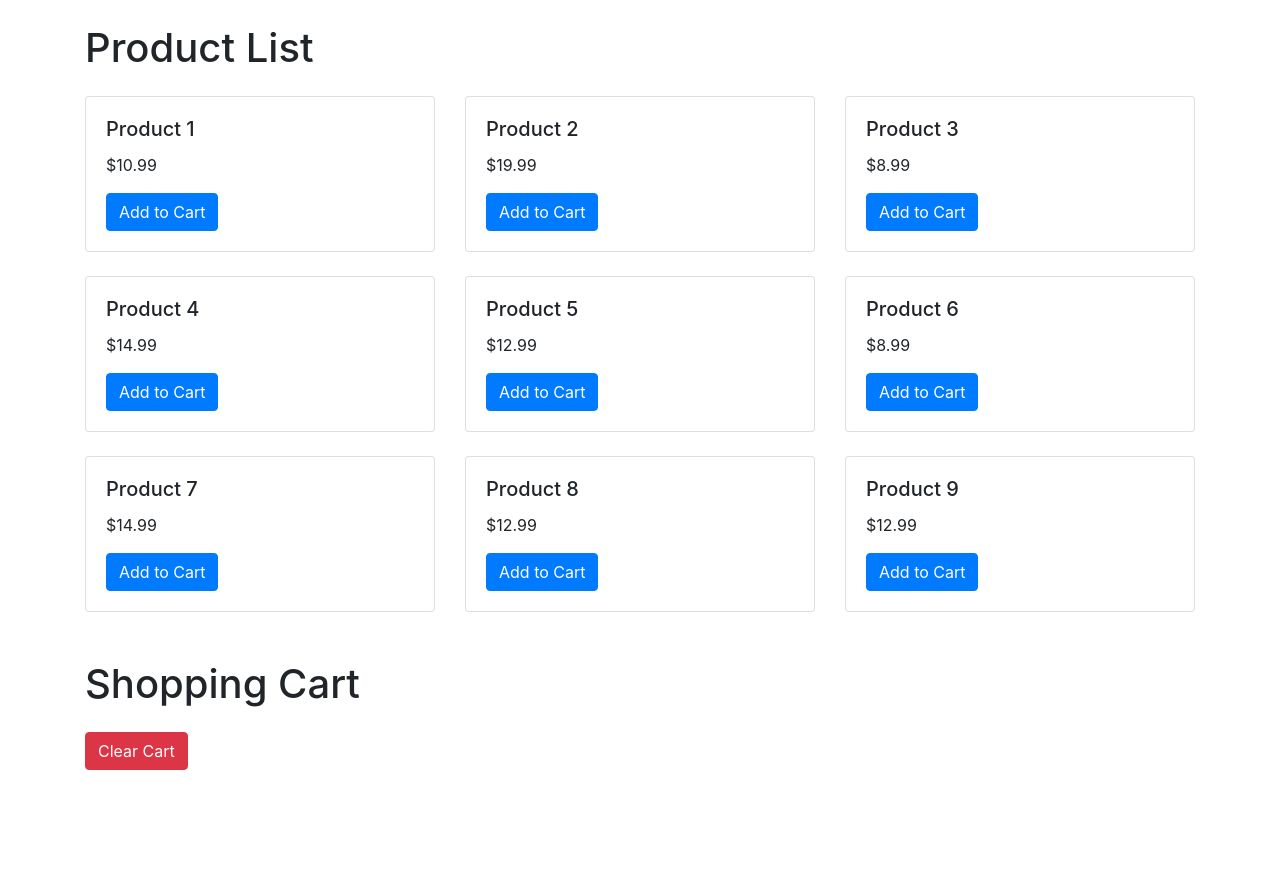
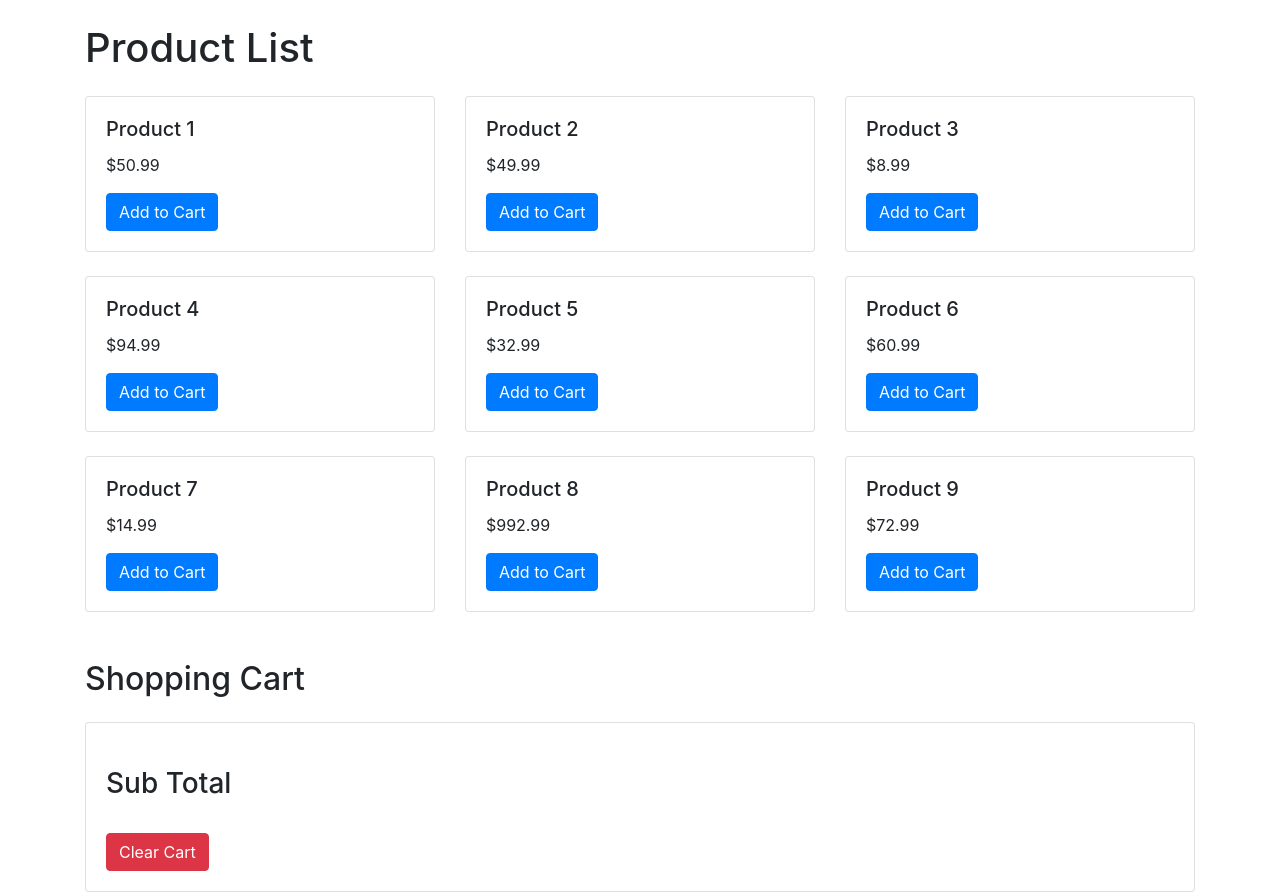
Before and after one commit to furiousnur/Add-to-Cart-Es6-vanilla, a website built with Vite: page index.html in a window 1280 px wide. Before the commit the page ends 800 px from the top, so only its background shows below. Built offline with nearby package versions, Linux system fonts and the light colour scheme.

Commit message:
sub total added

```diff
--- a/index.html
+++ b/index.html
@@ -11,10 +11,16 @@
   <h1 class="my-4">Product List</h1>
   <div class="row" id="productList"></div>
 
-  <h1 class="my-4">Shopping Cart</h1>
+  <h2 class="my-4">Shopping Cart</h2>
   <div class="row" id="cartItems"></div>
 
-  <button class="btn btn-danger" id="clearCartBtn">Clear Cart</button>
+  <div class="card">
+    <div class="card-body">
+      <h3 class="my-4">Sub Total</h3>
+      <div id="cartSubtotal"></div>
+      <button class="btn btn-danger mt-2" id="clearCartBtn">Clear Cart</button>
+    </div>
+  </div>
 </div>
 
 <script type="module" src="/src/main.js"></script>
--- a/src/products.js
+++ b/src/products.js
@@ -1,11 +1,11 @@
 export const products = [
-    { id: 1, name: 'Product 1', price: 10.99 },
-    { id: 2, name: 'Product 2', price: 19.99 },
+    { id: 1, name: 'Product 1', price: 50.99 },
+    { id: 2, name: 'Product 2', price: 49.99 },
     { id: 3, name: 'Product 3', price: 8.99 },
-    { id: 4, name: 'Product 4', price: 14.99 },
-    { id: 5, name: 'Product 5', price: 12.99 },
-    { id: 6, name: 'Product 6', price: 8.99 },
+    { id: 4, name: 'Product 4', price: 94.99 },
+    { id: 5, name: 'Product 5', price: 32.99 },
+    { id: 6, name: 'Product 6', price: 60.99 },
     { id: 7, name: 'Product 7', price: 14.99 },
-    { id: 8, name: 'Product 8', price: 12.99 },
-    { id: 9, name: 'Product 9', price: 12.99 },
+    { id: 8, name: 'Product 8', price: 992.99 },
+    { id: 9, name: 'Product 9', price: 72.99 },
 ];
```
